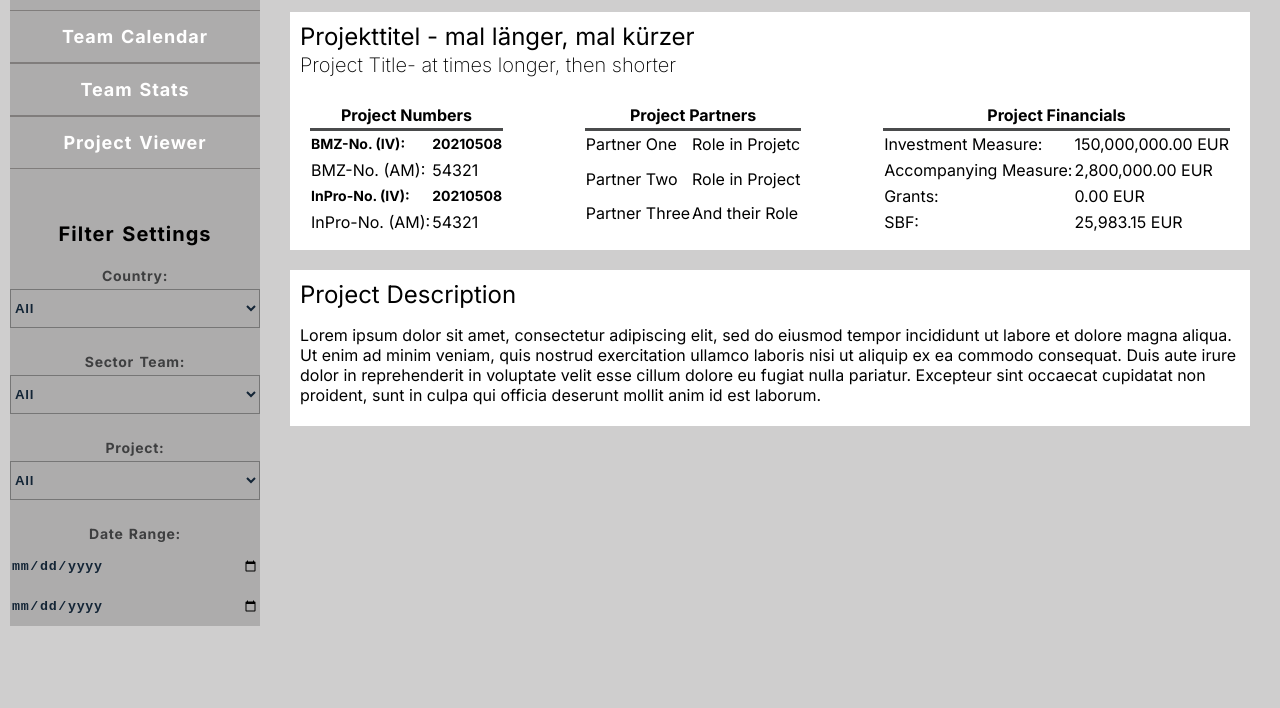
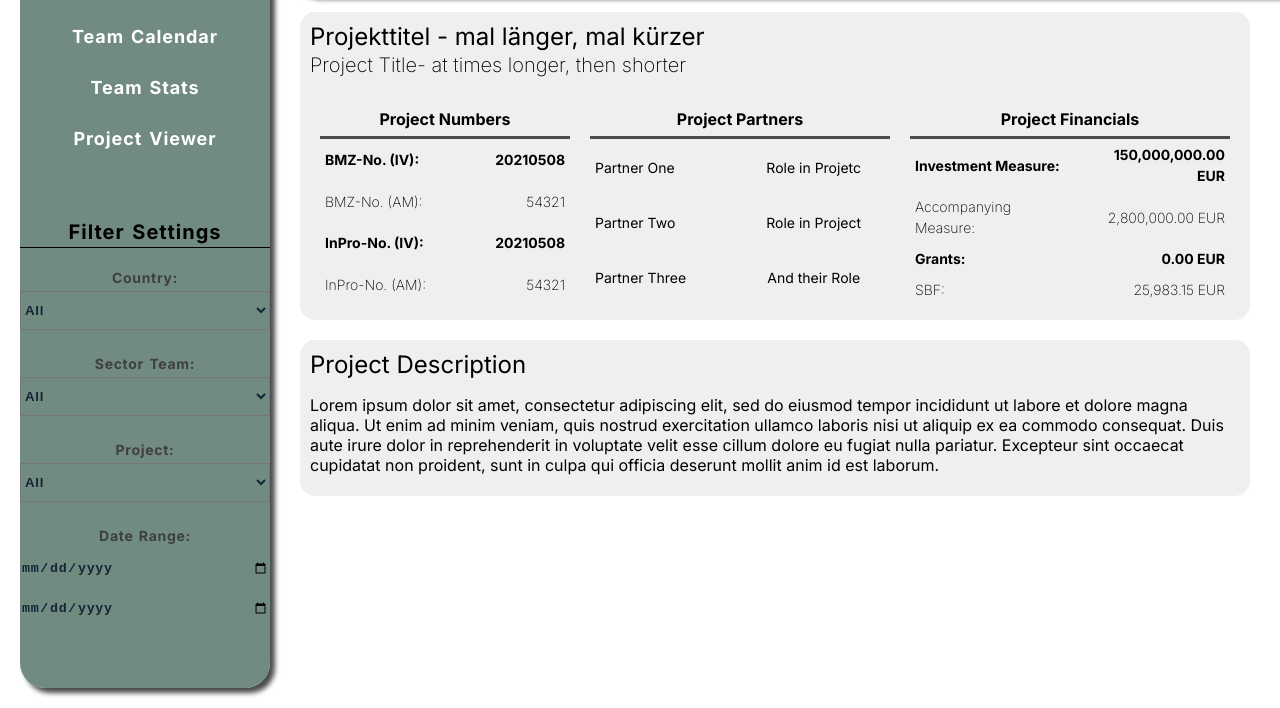
Before and after one commit to aottoh/TeamDashboard, a plain HTML site: page index.html in a window 1280 px wide. Shown: the part 92-800 px from the top of the page. Drawn offline with Linux system fonts and the light colour scheme.

Commit message:
Update to design (mostly CSS); backup before code cleanup

```diff
--- a/index.html
+++ b/index.html
@@ -116,16 +116,16 @@
                             </thead>
                             <tbody>
                                 <tr>
-                                    <td>Partner One</td>
-                                    <td>Role in Projetc</td>
+                                    <td class="table-left">Partner One</td>
+                                    <td class="table-right">Role in Projetc</td>
                                 </tr>
                                 <tr>
-                                    <td>Partner Two</td>
-                                    <td>Role in Project</td>
+                                    <td class="table-left">Partner Two</td>
+                                    <td class="table-right">Role in Project</td>
                                 </tr>
                                 <tr>
-                                    <td>Partner Three</td>
-                                    <td>And their Role</td>
+                                    <td class="table-left">Partner Three</td>
+                                    <td class="table-right">And their Role</td>
                                 </tr>
                             </tbody>
                         </table>
@@ -137,20 +137,20 @@
                             </thead>
                             <tbody>
                                 <tr>
-                                    <td>Investment Measure:</td>
-                                    <td>150,000,000.00 EUR</td>
+                                    <td class="table-left table-imp">Investment Measure:</td>
+                                    <td class="table-right table-imp">150,000,000.00 EUR</td>
                                 </tr>
                                 <tr>
-                                    <td>Accompanying Measure: </td>
-                                    <td>2,800,000.00 EUR</td>
+                                    <td class="table-left table-nimp">Accompanying Measure: </td>
+                                    <td class="table-right table-nimp">2,800,000.00 EUR</td>
                                 </tr>
                                 <tr>
-                                    <td>Grants: </td>
-                                    <td>0.00 EUR</td>
+                                    <td class="table-left table-imp">Grants: </td>
+                                    <td class="table-right table-imp">0.00 EUR</td>
                                 </tr>
                                 <tr>
-                                    <td>SBF:</td>
-                                    <td>25,983.15 EUR</td>
+                                    <td class="table-left table-nimp">SBF:</td>
+                                    <td class="table-right table-nimp">25,983.15 EUR</td>
                                 </tr>
                             </tbody>
                         </table>
@@ -161,6 +161,7 @@
                     <p>Lorem ipsum dolor sit amet, consectetur adipiscing elit, sed do eiusmod tempor incididunt ut labore et dolore magna aliqua. Ut enim ad minim veniam, quis nostrud exercitation ullamco laboris nisi ut aliquip ex ea commodo consequat. Duis aute irure dolor in reprehenderit in voluptate velit esse cillum dolore eu fugiat nulla pariatur. Excepteur sint occaecat cupidatat non proident, sunt in culpa qui officia deserunt mollit anim id est laborum.</p>
                 </div>
             </section>
+            <section class="teamcalendar"></section>
         </main>
         <footer></footer>
     </body>
--- a/resources/css/style.css
+++ b/resources/css/style.css
@@ -8,7 +8,8 @@ body {
     min-width: 1200 px;
     display: flex;
     margin: 0 auto;
-    background-color: rgba(97, 95, 94, 0.3);
+    /*background-color: rgba(97, 95, 94, 0.3);*/
+    background-color: white;
 }
 
 
@@ -21,7 +22,7 @@ body {
 
 
 .sidenav {
-    /*height: 100%;*/
+    height: 95%;
     /*flex: 20%;*/
     width: 250px;
     overflow: hidden;
@@ -29,14 +30,19 @@ body {
     position: fixed;
     z-index: 10;
     /*top: 0;*/
-    margin-left: 10px;
+    margin-left: 20px;
     margin-top: 20px;
     margin-bottom: 20px;
-    background-color: rgba(97, 95, 94, 0.3);
+    /*background-color: rgba(97, 95, 94, 0.3);*/
+    /*background-color: rgba(40, 50, 15, 0.3);*/
+    background-color: rgba(78, 110, 97, 0.8);
     overflow-y: hidden;
     /*padding-top: 20px;*/
     /*padding-left: 20px;*/
     justify-content: flex-start;
+    border-radius: 25px;
+    /*box-shadow: 5px 5px 5px 0 rgb(49, 50, 52);*/
+    box-shadow: 5px 5px 5px 0 rgb(74, 75, 76);
 }
 
 .sidenav a {
@@ -54,6 +60,8 @@ body {
     margin: 0;
     padding-top: 20px;
     padding-bottom: 10px;
+    border-bottom: 1px solid;
+    /*border-radius: 15px;*/
 }
 
 .sidenav ul {
@@ -72,14 +80,16 @@ body {
     letter-spacing: 0.05em;
     word-spacing: 0.1em;
     color: white;
-    border-top: 1px solid rgba(97, 95, 94, 0.6);
+    /*border-top: 1px solid rgba(97, 95, 94, 0.6);
     /*background-color: rgba(97, 95, 94, 0.3);*/
     max-width: 250px;
     /*width: 100%;*/
+    border-radius: 15px;
+    transition: 0.3s
 }
 
 .sidenav li:last-child {
-    border-bottom: 1px solid rgba(97, 95, 94, 0.6);
+    /*border-bottom: 1px solid rgba(97, 95, 94, 0.6);*/
 }
 
 .sidenav li:hover {
@@ -93,8 +103,10 @@ body {
     letter-spacing: 0.05em;
     word-spacing: 0.1em;
     font-weight: 700;
+    line-height: 1.5em;
     /*color: rgba(19, 37, 54, 1); */
     color: black;
+    border-bottom: 1px solid;
 }
 
 .nav-filters {
@@ -123,6 +135,7 @@ body {
 
 .nav-filters select:hover{
     background-color: white;
+    transition: 0.3s;
 }
 
 .nav-filters input {
@@ -135,9 +148,14 @@ body {
     border: 1px solid rgba(97, 95, 94, 0);
 }
 
+.nav-filters input:last-child {
+    margin-bottom: 20px;
+}
+
 .nav-filters input:hover{
     background-color: white;
     border: none;
+    transition: 0.3s;
 }
 
 /*
@@ -153,7 +171,7 @@ body {
 main {
     /*flex: 85%;*/
     width: 100%;
-    margin-left: 270px;
+    margin-left: 280px;
 }
 
 
@@ -167,8 +185,12 @@ main {
     margin-top: 20px;
     margin-left: 10px;
     padding: 15px 0;
+    /*background-color: rgba(19, 37, 54, 0.75);*/
     background-color: rgba(19, 37, 54, 0.75);
     color: white;
+    border-radius: 25px;
+    /*box-shadow: 5px 5px 5px 0 rgb(49, 50, 52);*/
+    box-shadow: 5px 5px 5px 0 rgb(74, 75, 76);
 }
 
 .header-bar span {
@@ -197,9 +219,12 @@ main {
     margin-left: 20px;
     margin-right: 30px;
     padding: 5px 10px;
-    background-color: white;
+    /*background-color: white;*/
+    background-color: rgba(97, 95, 94, 0.1);
     max-width: 1000px;
     flex-flow: column wrap;
+    border-radius: 15px;
+    /*display: none;*/
 }
 
 .secdescription-h1{
@@ -256,21 +281,64 @@ main {
     margin-left: 20px;
     margin-right: 30px;
     padding: 5px 10px;
-    background-color: white;
+    /*background-color: white;*/
+    background-color: rgba(97, 95, 94, 0.1);
     max-width: 1000px;
     flex-flow: column wrap;
+    border-radius: 15px;
 }
 
 /*
 *** TABLES ***
 */
 
+/*
+table {
+    background-color: rgba(97, 95, 94, 0.1);
+}*/
+
+td {
+    padding: 5px;
+}
+
 .table-imp {
     font-size: 14px;
     font-weight: 700;
+    line-height: 1.5em;
 }
 
-tr {
+.table-nimp {
+    font-size: 14px;
+    font-weight: 200;
     line-height: 1.5em;
-    vertical-align: baseline;
+    /*ont-style: italic;*/
+    color: rgb(0, 0, 0);
 }
+
+#projectids {
+    min-width: 250px;
+}
+
+#projectids .table-right {
+    text-align: right;
+}
+
+#projectpartners {
+    min-width: 300px;
+}
+
+#projectpartners td {
+    font-size: 14px;
+}
+
+#projectpartners .table-right {
+    text-align: center;
+}
+
+#projectfinacials {
+    min-width: 450 px;
+}
+
+#projectfinancials .table-right {
+    text-align: right;
+}
```
